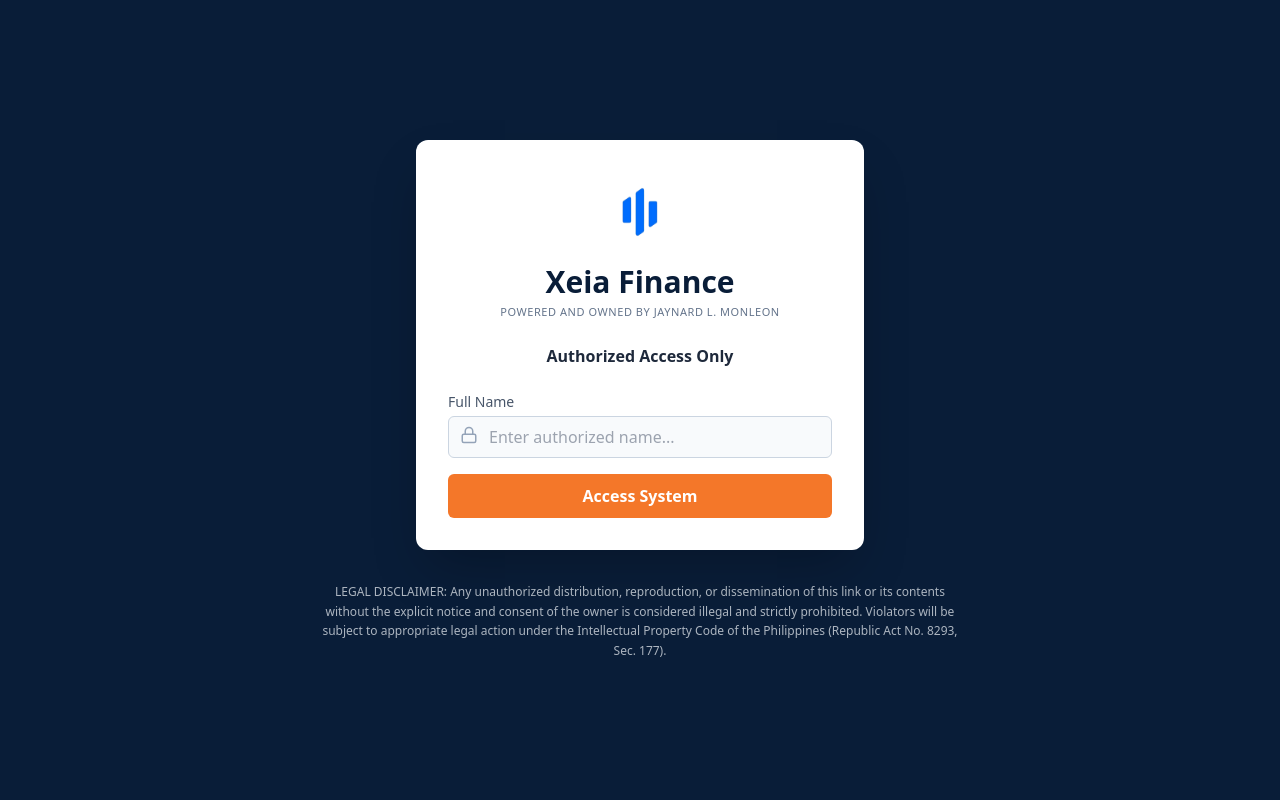
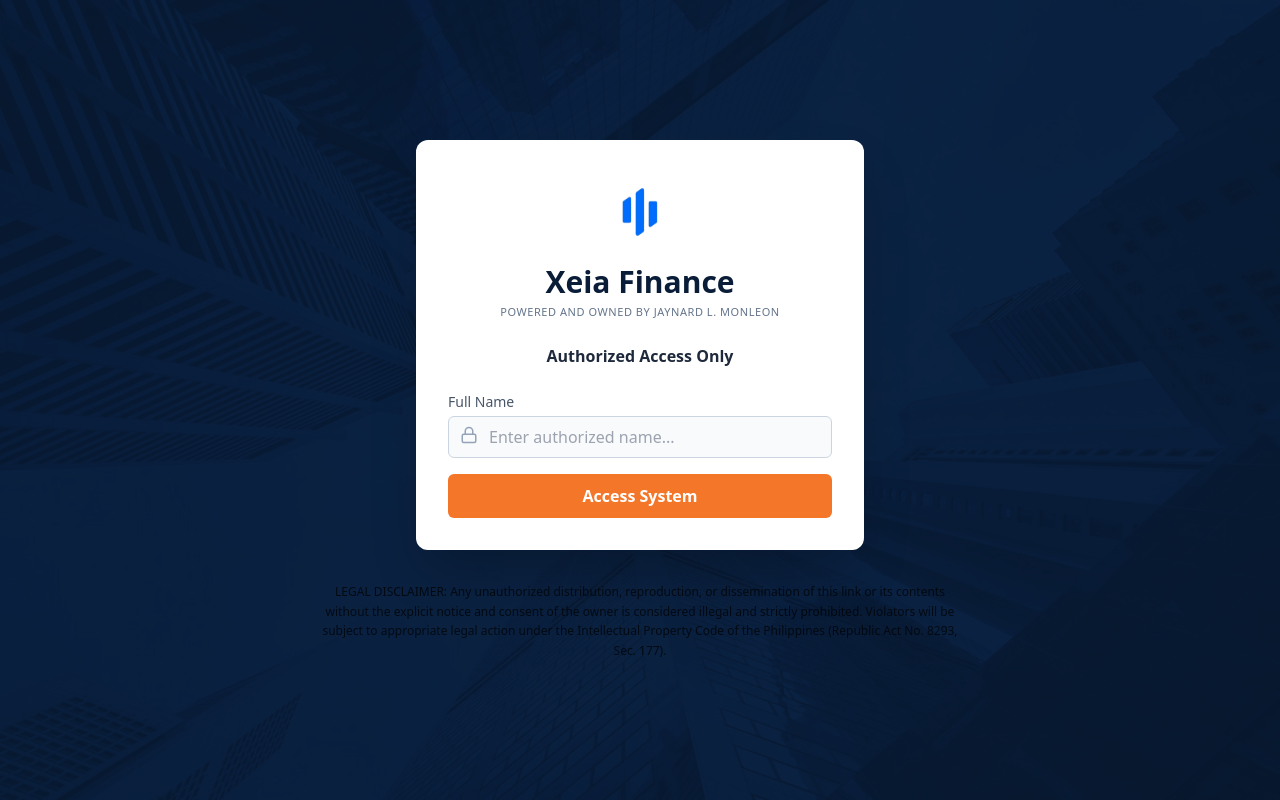
Before and after one commit to jlmcodes/xeia-finance, a React (Vite) app: page / in a window 1280 px wide. Built offline with nearby package versions, Linux system fonts and the light colour scheme; the HTML template or start-up script is replaced by a standard one.

Commit message:
added spices

```diff
--- a/src/App.jsx
+++ b/src/App.jsx
@@ -751,8 +751,14 @@ export default function XeiaFinance() {
   // --- LOGIN SCREEN ---
   if (!isAuthenticated) {
     return (
-      <div className={`min-h-screen flex flex-col justify-center items-center bg-blueVelvet text-slate-100 p-4`}>
-        <div className="bg-white dark:bg-slate-900 p-8 rounded-xl shadow-2xl max-w-md w-full text-slate-800 dark:text-slate-100">
+      <div
+        className="min-h-screen flex flex-col justify-center items-center p-4 relative bg-cover bg-center"
+        style={{ backgroundImage: "url('/background.jpg')" }}
+      >
+        {/* This creates a sleek, semi-transparent dark blue overlay so the white login box still pops against the photo */}
+        <div className="absolute inset-0 bg-blueVelvet/80 z-0"></div>
+
+        <div className="bg-white dark:bg-slate-900 p-8 rounded-xl shadow-2xl max-w-md w-full text-slate-800 dark:text-slate-100 relative z-10">
             {/* --- UPDATED STACKED LOGO SECTION --- */}
             <div className="flex flex-col items-center justify-center mb-6 text-center">
               <img src="/logo-1.png" alt="Xeia Finance Logo" className="h-20 w-auto object-contain mb-3" />
@@ -798,9 +804,12 @@ export default function XeiaFinance() {
         {/* Top Header */}
         <header className={`bg-white dark:bg-slate-800 shadow-sm border-b border-slate-200 dark:border-slate-700 sticky top-0 z-10`}>
           <div className="max-w-7xl mx-auto px-4 sm:px-6 lg:px-8 h-16 flex items-center justify-between overflow-x-auto">
-            <div className="flex items-center gap-2 mr-4">
-              <div className={`bg-blueJeans text-white p-2 rounded-lg shrink-0`}><Building2 size={20} /></div>
-              <h1 className={`text-xl font-bold text-blueVelvet dark:text-goldenYellow whitespace-nowrap`}>Xeia Finance</h1>
+            <div className="flex items-center gap-3 mr-4">
+              <img src="/logo.png" alt="Xeia Finance Logo" className="h-10 w-auto object-contain shrink-0" />
+              <div className="flex flex-col">
+                <h1 className="text-xl font-bold text-blueVelvet dark:text-goldenYellow whitespace-nowrap leading-tight">Xeia Finance</h1>
+                <span className="text-[9px] text-slate-500 font-bold uppercase tracking-wider">Powered and Owned by Jaynard L. Monleon</span>
+              </div>
             </div>
 
             <div className="flex items-center gap-3 shrink-0">
```
Also changed, not shown: public/background.jpg (added).
